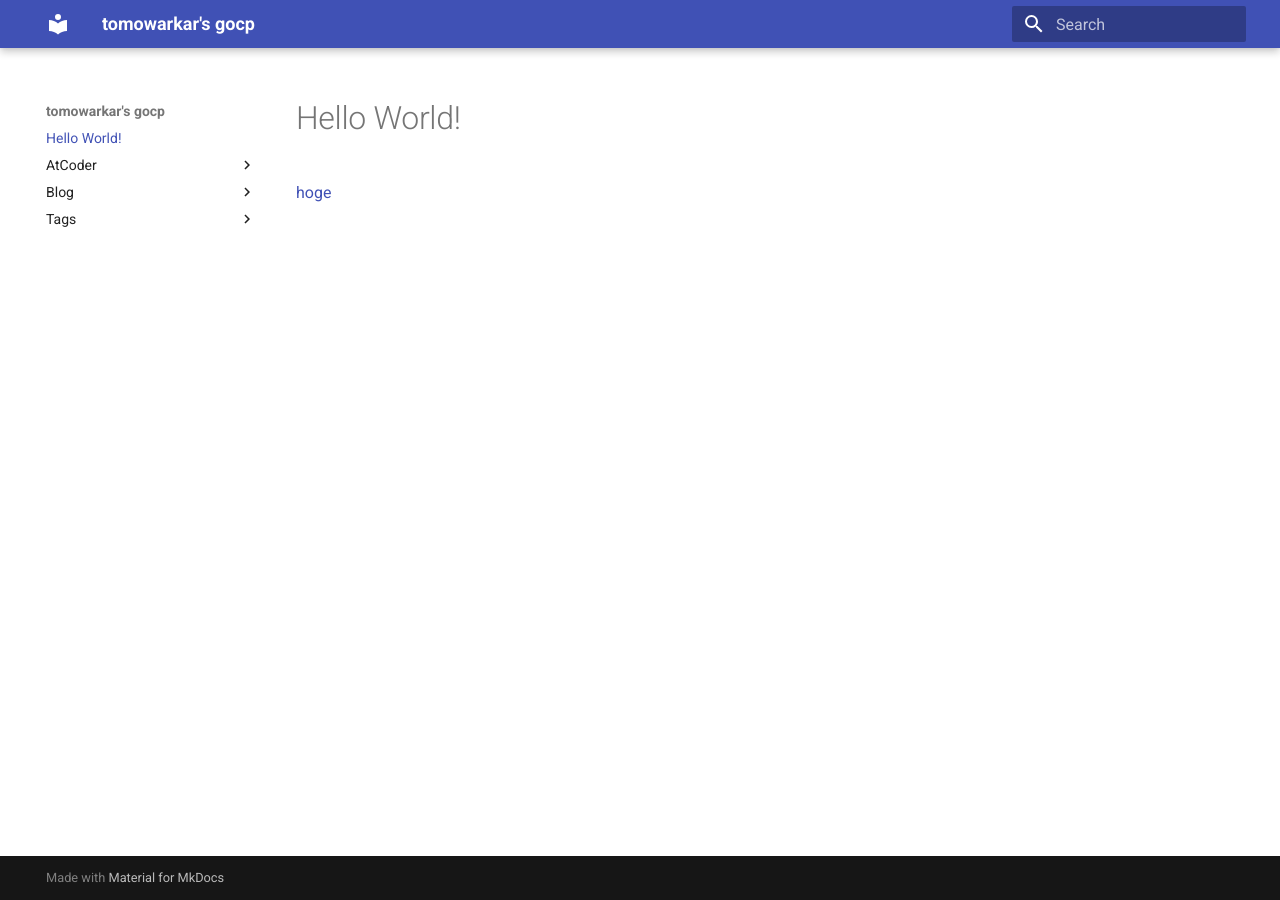
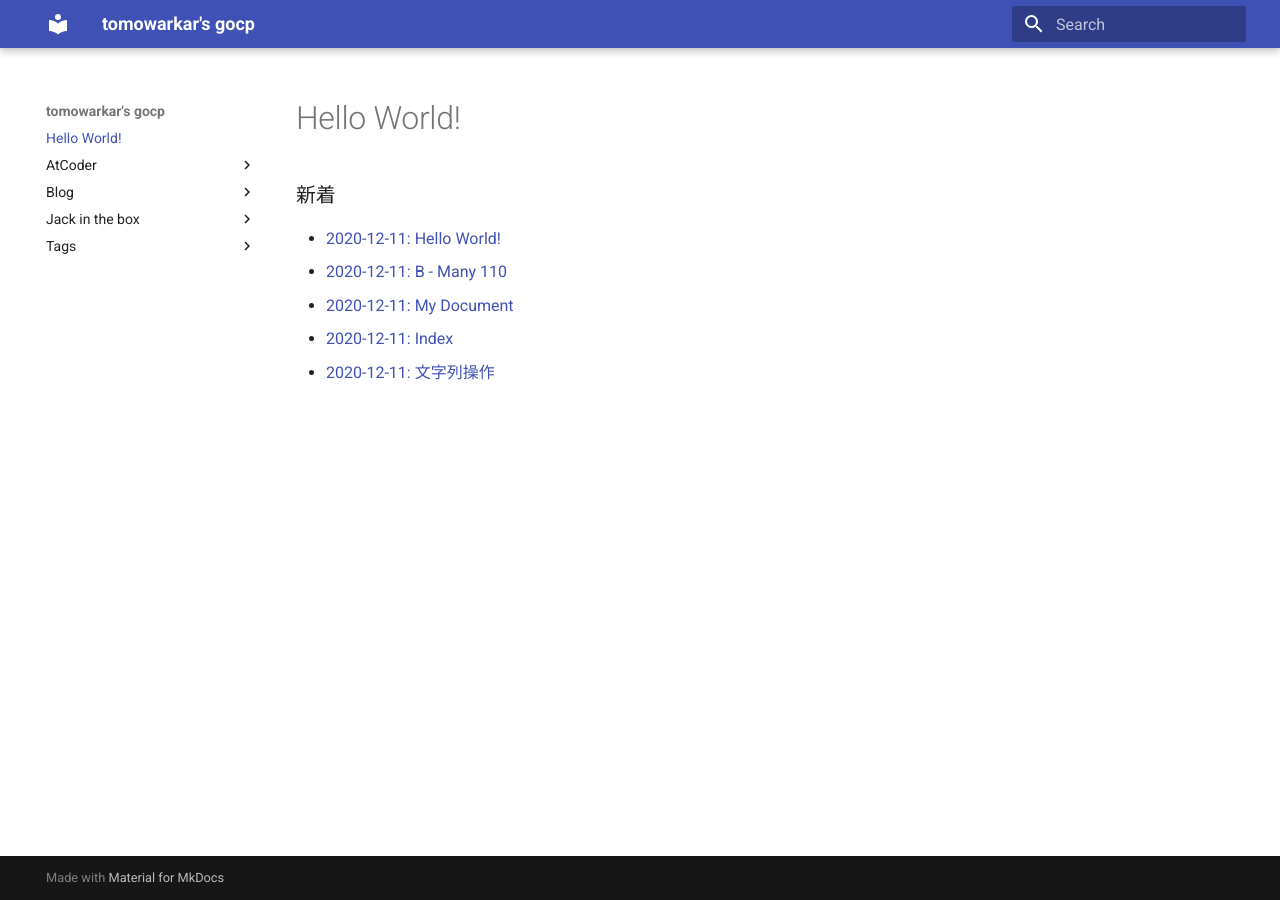
Before and after one commit to tomowarkar/gocp, an MkDocs documentation site: the page built from docs/index.md, in a window 1280 px wide. Built offline with MkDocs 1.6.1 and Material for MkDocs 9.7.7, drawn with Linux system fonts in a browser that asks for light colours.

Commit message:
add 新着

````diff
--- a/docs/AtCoder/AtCoderRegularContest/ARC110/b.md
+++ b/docs/AtCoder/AtCoderRegularContest/ARC110/b.md
@@ -5,6 +5,8 @@ tags:
     - ARC
     - golang
 ---
+
+# B - Many 110
 
 ??? success "AC"
 	```go
--- a/docs/index.md
+++ b/docs/index.md
@@ -1,4 +1,4 @@
-# Hello World!
-
-
-[hoge](https://github.com/)
+---
+title: Hello World!
+type: recent
+---
--- a/docs/stylesheets/extra.css
+++ b/docs/stylesheets/extra.css
@@ -22,7 +22,7 @@
     position: relative;
     margin: 0 10px 10px 0;
     text-decoration: none;
-    -webkit-transition: color 0.2s;
+    transition: color 0.2s;
 }
 
 .md-content .tag::before {
--- a/overrides/main.html
+++ b/overrides/main.html
@@ -33,6 +33,17 @@
 
 {% endif %}
 <!-- /tag pool -->
+<!--  -->
+{% if page.meta.type == 'recent' %}
+<h3>新着</h3>
+<ul class="recent-pages">
+  {% for p in (nav.pages|sort(attribute="update_date"))[:5] %}
+  <!-- TODO: make serve と github pagesでの挙動が異なるのでベタ貼りをよしなに修正 -->
+  <li><a href="https://tomowarkar.github.io/gocp/{{ p.url }}">{{p.update_date}}: {{ p.title }}</a></li>
+  {% endfor %}
+</ul>
+{% endif %}
+<!--/  -->
 
 {{ page.content }}
 {% if page and page.meta %}
````
Also changed, not shown: docs/blog/201208_01.md (+0 -4 lines), docs/jack_in_the_box/go2py/index.md (added, +3 -0 lines), docs/jack_in_the_box/go2py/strings.md (added, +63 -0 lines), docs/tags/python.md (added, +4 -0 lines).
